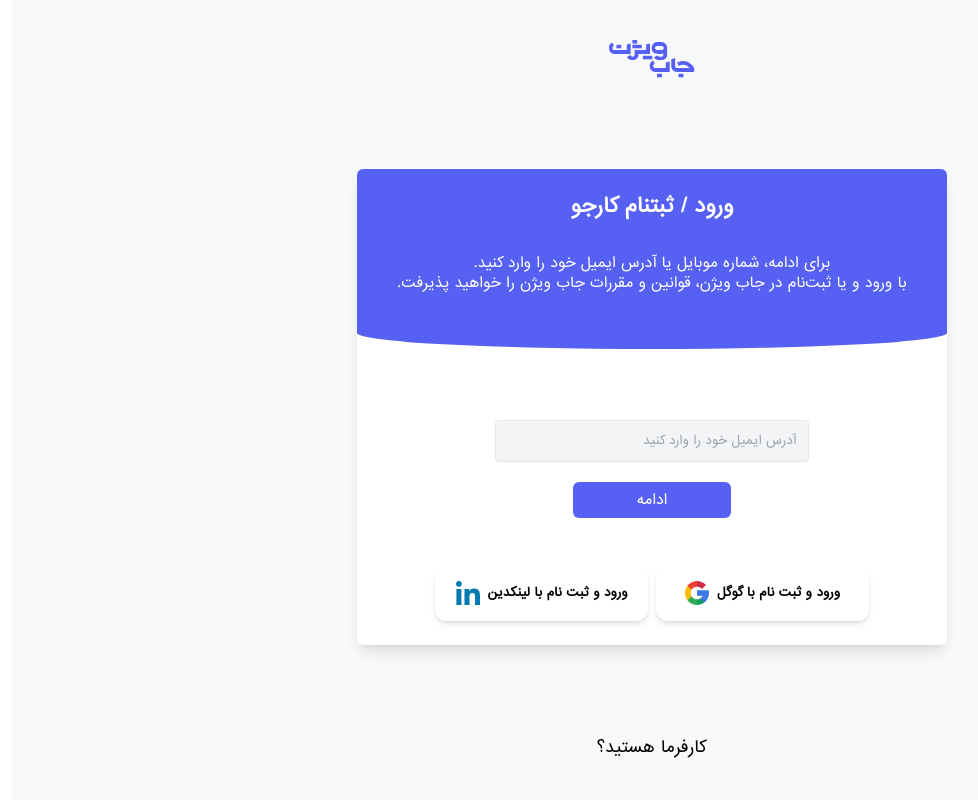
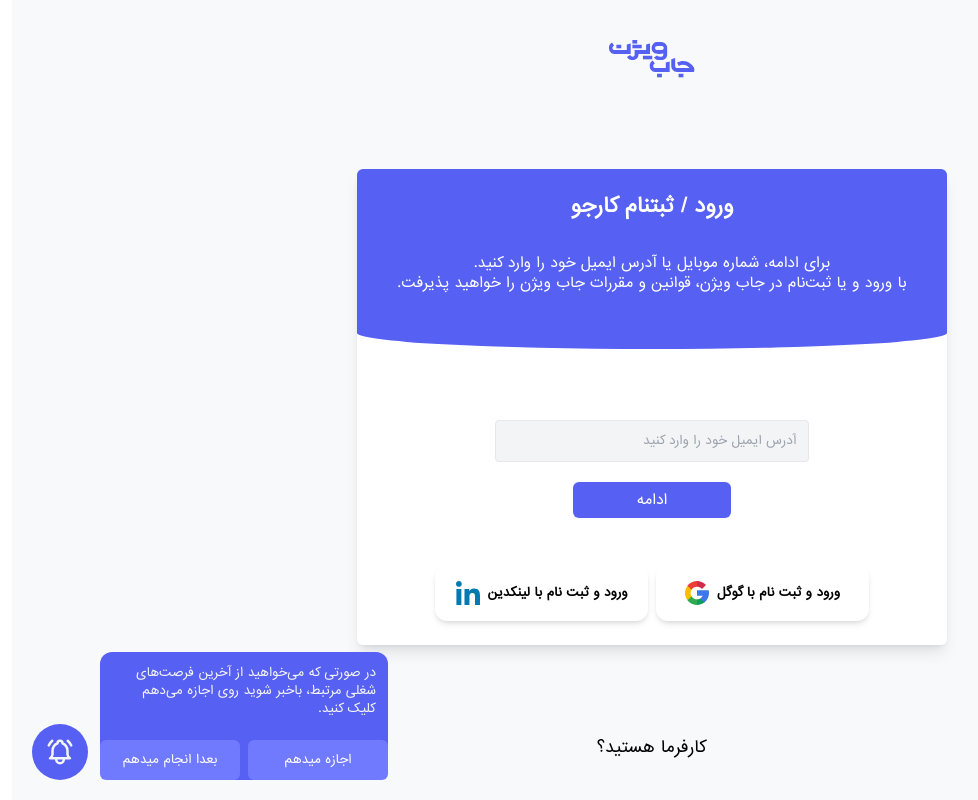
Before and after one commit to faramarz1994/job-vision-clone, a React (Create React App) app: page /login in a window 1280 px wide. Shown: the whole page, without its empty margins (85-1063 px from the left). Built offline with nearby package versions, Linux system fonts and the light colour scheme.

Commit message:
Allow notification component made

```diff
--- /dev/null
+++ b/src/components/AllowNotif/index.js
@@ -0,0 +1,25 @@
+import React from 'react'
+import { TbBellRinging } from 'react-icons/tb';
+
+const AllowNotifications = () => {
+  return (
+    <div className='fixed flex items-end bottom-0 left-0 p-5 z-50 justify-center'>
+        <div className='bg-blueF2 flex flex-col justify-between text-gray-100 text-xs h-32 rounded-xl leading-normal w-72'>
+            <p className='p-3 '>در صورتی که می‌خواهید از آخرین فرصت‌های شغلی مرتبط، باخبر شوید روی اجازه می‌دهم کلیک کنید.</p>
+            <div className='w-full flex justify-between'>
+                <button className='w-1/2 ml-1 h-10 flex items-center justify-center text-white bg-purpulFF rounded-md'>
+                        اجازه میدهم
+                </button>
+                <button className='w-1/2 mr-1 h-10 flex items-center justify-center text-white bg-purpulFF rounded-md'>
+                بعدا انجام میدهم
+</button>
+            </div>
+        </div>
+        <div className='bg-blueF2 w-14 h-14 text-3xl text-gray-100 mr-3 rounded-full flex items-center justify-center'>
+            <TbBellRinging />
+        </div>
+    </div>
+  )
+}
+
+export default AllowNotifications
--- a/src/components/Locked/index.js
+++ b/src/components/Locked/index.js
@@ -1,5 +1,6 @@
 import React from 'react'
 import { Link } from 'react-router-dom'
+import { AiTwotoneLock } from 'react-icons/ai';
 
 const LockedItem = ({
     title,
@@ -8,7 +9,7 @@ const LockedItem = ({
   return (
     <div className={`${className } bg-white w-1/2 max-w-3xl flex items-center flex-col rounded-lg`}>
         <h1 className='p-5 border-b border-gray-200 rounded-t-xl w-full text-right font-bold text-base'>{title}</h1>
-        <div className='flex flex-col blur w-full p-5 h-60 justify-center  px-16'>
+        <div className='flex flex-col blur w-full p-5 h-52 justify-center  px-16'>
             <div className='w-full mt-4 flex items-center justify-between'>
                 <p>ijjwekfwe <br /> dijsdiojfsdifj</p>
                 <p>ijjwekfwe <br /> dijsdiojfsdifj</p>
@@ -18,8 +19,10 @@ const LockedItem = ({
                 <p>ijjwekfwe <br /> dijsdiojfsdifj</p>
             </div>
         </div>
-        <Link to='/login' className='flex items-center flex-col text-center absolute p-5 h-52 justify-center  mt-20 '>
-           <p className='text-gray-700 text-sm font-bold w-60'> جهت مشاهده {title} خود وارد حساب کاربری شوید.</p>
+        <Link to='/login' className='flex items-center flex-col text-center absolute p-5 h-52 justify-center  mt-16 '>
+           <p className='text-gray-700 text-sm font-bold w-72'> جهت مشاهده {title} خود وارد حساب کاربری شوید.</p>
+           <h3 className='text-3xl mt-2 text-yellow-400'>< AiTwotoneLock /></h3>
+
         </Link>
     </div>
   )
--- a/src/containers/ourFeatures/index.js
+++ b/src/containers/ourFeatures/index.js
@@ -1,5 +1,6 @@
 import React, { useEffect } from 'react'
 import { connect } from 'react-redux'
+import Button from '../../components/button'
 import FeatureCard from '../../components/Card/features'
 
 const OurFeatures = ({
@@ -16,6 +17,14 @@ const OurFeatures = ({
                 <FeatureCard feature={feature} key={`HOME_FEATURE__${index}`} />
             ))
         }
+
+        <div className='w-full mt-16 flex justify-center'>
+            <Button
+            to='/login'
+            title='ثبت نام به عنوان کارجو'
+            small
+            />
+        </div>
     </div>
   )
 }
--- a/src/router.js
+++ b/src/router.js
@@ -1,6 +1,7 @@
 import React, { useEffect } from "react";
 import { connect } from "react-redux";
 import { BrowserRouter, Routes, Route } from "react-router-dom";
+import AllowNotifications from "./components/AllowNotif";
 import  Header  from "./components/header";
 import { publicApi, userAction } from "./redux/actions";
 import Home from "./view/home";
@@ -13,13 +14,14 @@ const Router = ({ lang, loadData, loadUserData }) => {
   }, []);
   return (
     <>
-
+      <AllowNotifications />
       <BrowserRouter>
       <Header />
         <Routes>
           <Route path="/" exact element={<Home headerSettings={{shown: true}}/>} />
           <Route path="/login" element={<Login headerSettings={{shown: false}}/>} />
         </Routes>
+
       </BrowserRouter>
     </>
   );
--- a/tailwind.config.js
+++ b/tailwind.config.js
@@ -10,6 +10,7 @@ module.exports = {
         blueE9: '#2b6be9',
         blueF2: '#5660f2',
         blueFF: '#007bff',
+        purpulFF: '#707aff',
         green6F: '#45c26f',
         dark: '#27282c',
         black0: '#1d1e21',
```
